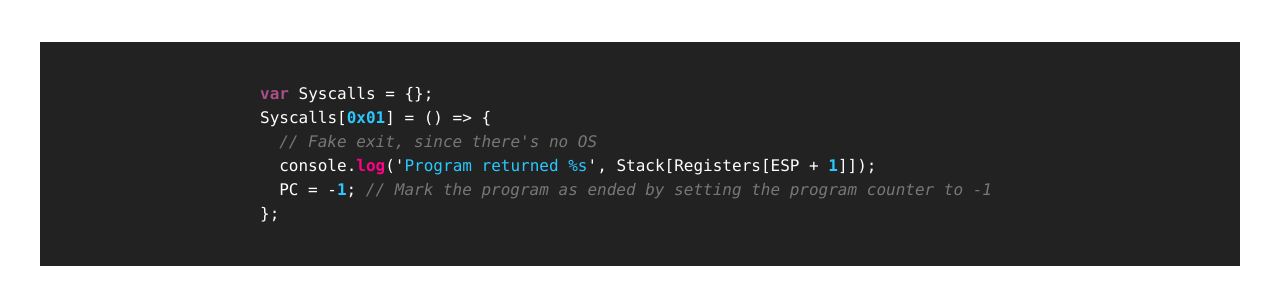
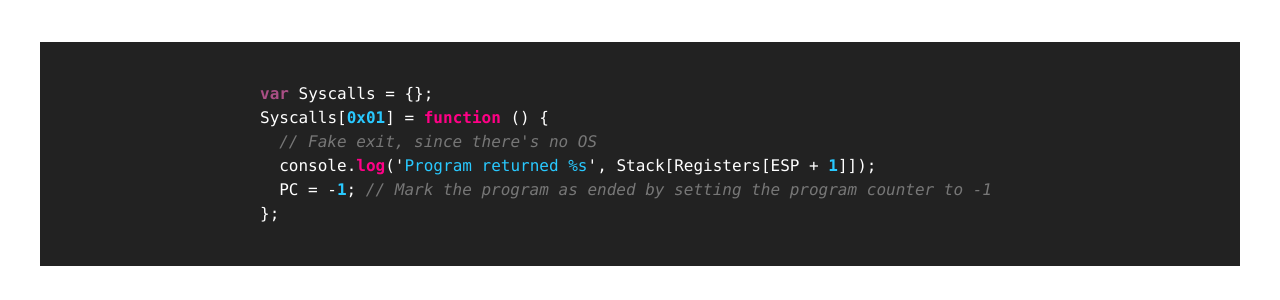
Before and after one commit to KyleAMathews/blog-2, a Jekyll site: the page built from _posts/2015-09-13-writing-a-x86-emulator-in-javascript.md, in a window 1280 px wide and 900 px high, scrolled down 7522 px. Shown: the part 152-452 px from the top of the window. Built offline with Jekyll 4.4.1, drawn with Linux system fonts in a browser that asks for light colours; comment, search, counter and statistics services are not loaded; some of the changed text lies outside the part shown.

Commit message:
Update x86 post

```diff
--- a/_posts/2015-09-13-writing-a-x86-emulator-in-javascript.md
+++ b/_posts/2015-09-13-writing-a-x86-emulator-in-javascript.md
@@ -166,7 +166,7 @@ needed by the opcode, e.g:
 
 {% highlight javascript %}
 var Functions = {};
-Functions[0x6a] = () => {
+Functions[0x6a] = function () {
   // Push one byte
   push(read(1));
 };
@@ -199,7 +199,7 @@ it, so we have another map from sycall numbers to functions:
 
 {% highlight javascript %}
 var Syscalls = {};
-Syscalls[0x01] = () => {
+Syscalls[0x01] = function () {
   // Fake exit, since there's no OS
   console.log('Program returned %s', Stack[Registers[ESP + 1]]);
   PC = -1; // Mark the program as ended by setting the program counter to -1
```
Also changed, not shown: other parts of _posts/2015-09-13-writing-a-x86-emulator-in-javascript.md (+2 -3 lines).
